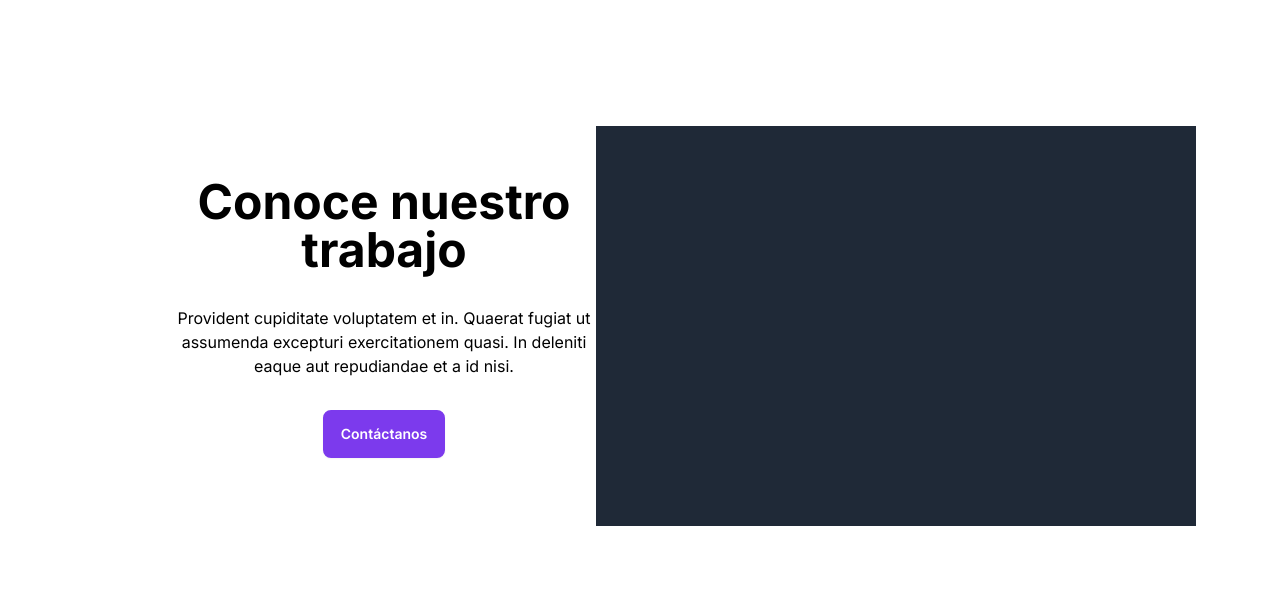
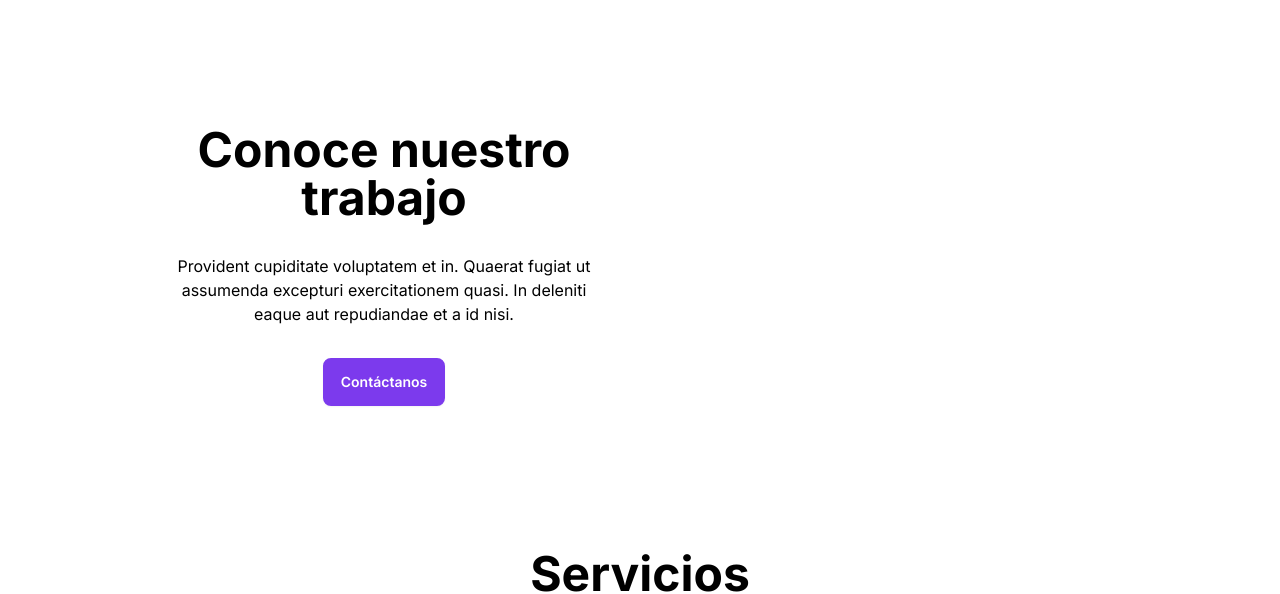
Before and after one commit to CatalinaScheleff/Trashumante-Project, a Next.js app: page / in a window 1280 px wide. Shown: the part 740-1334 px from the top of the page. Built offline with nearby package versions, Linux system fonts and the light colour scheme.

Commit message:
react-youtube

```diff
--- a/package.json
+++ b/package.json
@@ -15,7 +15,8 @@
     "react": "^18",
     "react-dom": "^18",
     "react-icons": "^5.1.0",
-    "react-toastify": "^10.0.5"
+    "react-toastify": "^10.0.5",
+    "react-youtube": "^10.1.0"
   },
   "devDependencies": {
     "daisyui": "^4.10.2",
--- a/src/app/page.js
+++ b/src/app/page.js
@@ -1,7 +1,9 @@
+'use client'
 import Image from "next/image";
 import Link from "next/link";
 import { info } from "../data/index";
 import { CardServicios } from "@/components/Cards";
+import YouTube from "react-youtube";
 
 export default function Inicio() {
   console.log(info);
@@ -44,7 +46,9 @@ export default function Inicio() {
             </Link>
           </div>
           <div className="  ">
-            <div className="bg-gray-800 md:mx-10 w-[300px] h-[200px] lg:w-[400px] lg:h-[300px] md:w-[600px] md:h-[400px] xl:w-[600px] xl:h-[400px]"></div>
+            <div className="bg-gray-800 md:mx-10 w-[300px] lg:w-[400px]  md:w-[600px]  xl:w-[600px] ">
+              <YouTube videoId="" iframeClassName="w-full"/>
+            </div>
           </div>
         </div>
       </div>
```
Also changed, not shown: 1 other file (tests, documents, lock files or other folders).
